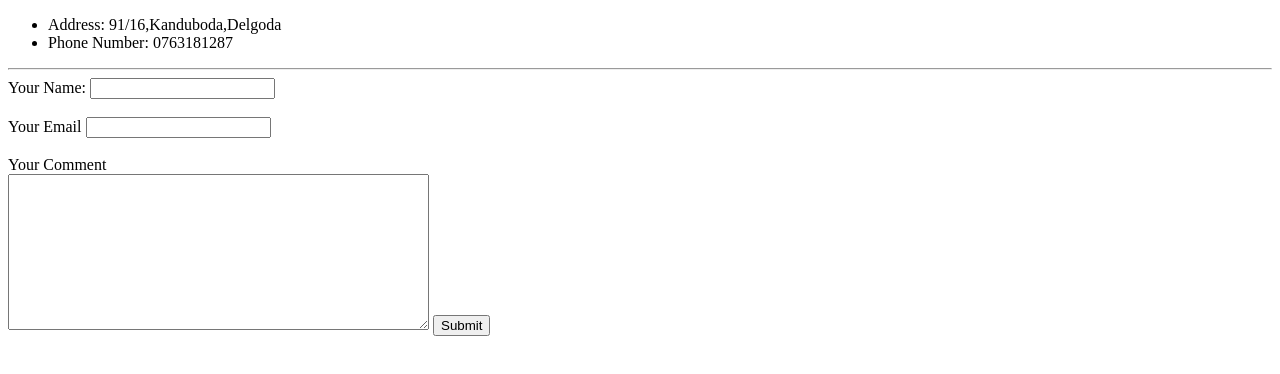
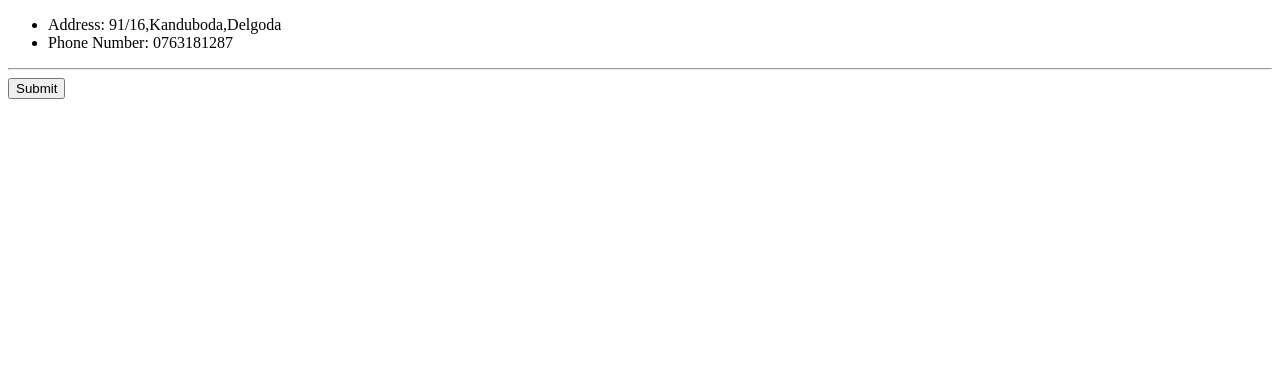
Before and after one commit to TIUNCHI/CV, a plain HTML site: page contacts.html in a window 1280 px wide. Drawn offline with Linux system fonts and the light colour scheme.

Commit message:
Update contacts.html

```diff
--- a/contacts.html
+++ b/contacts.html
@@ -19,14 +19,7 @@
 
 
 
-<form action="mailto:kpmruwanpathirana@gmail.com" method="post" enctype="text/plain">
 
-<label>Your Name:</label>
-	<input type="text" name="Your Name" value=""> <br><br>
-	<label>Your Email</label>
-	<input type="Email" name="Your Email" value=""> <br><br>
-	<label>Your Comment</label>	<br>
-	<textarea name="name" cols="50" rows="10"> </textarea>
 
 
 <input type="submit" name="">
```
